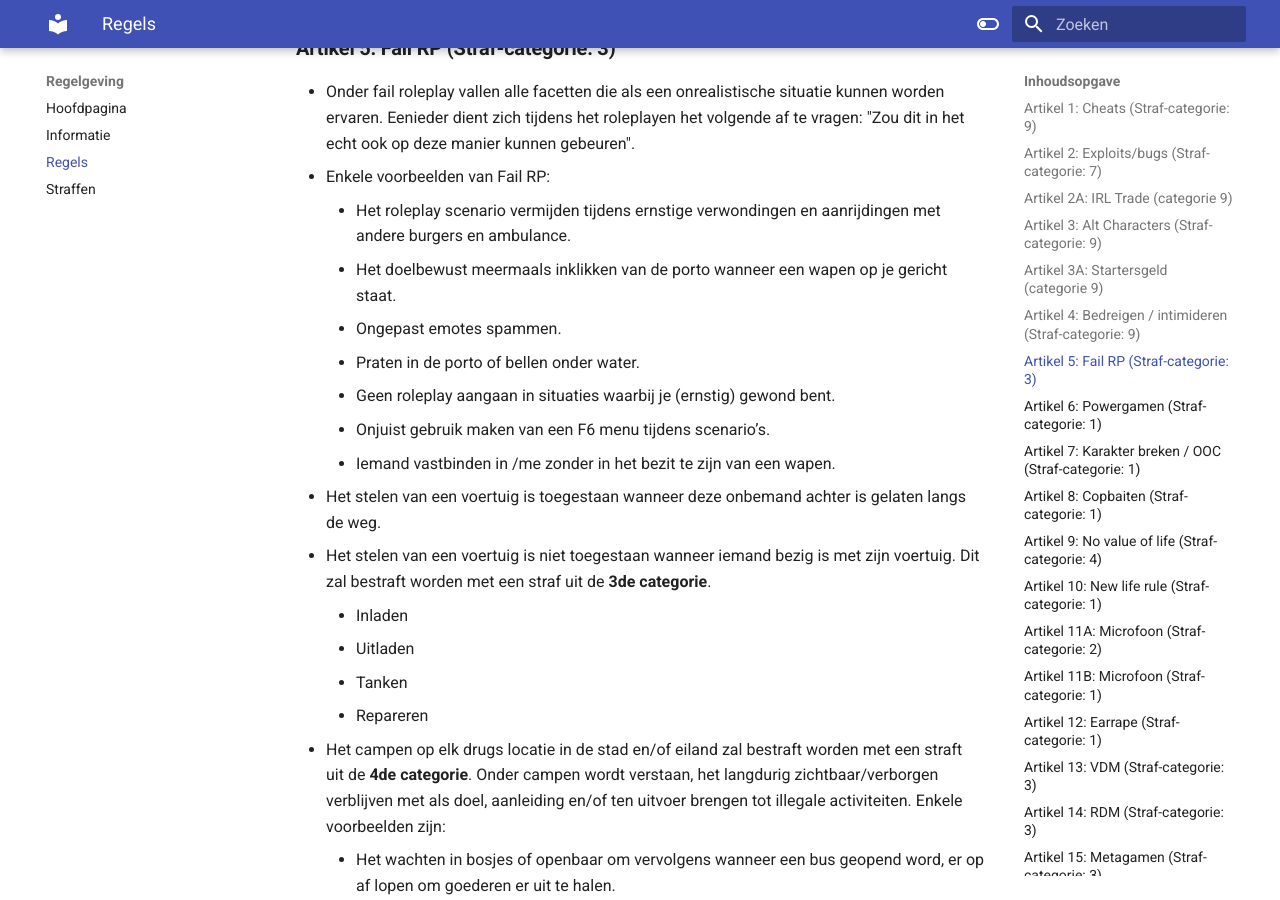
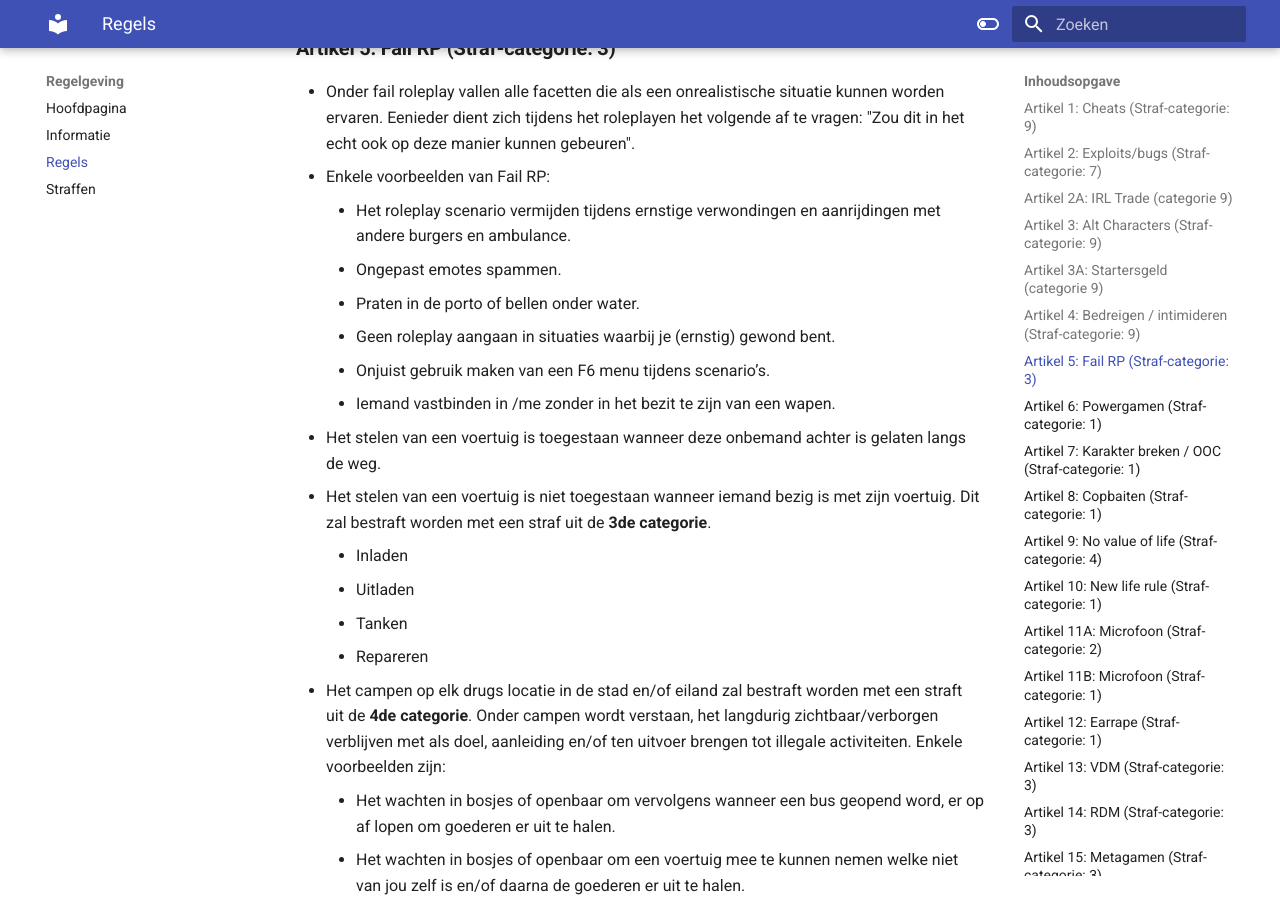
Before and after one commit to ZuiderVeenRP/apv, an MkDocs documentation site: the page built from docs/algemeen.md, in a window 1280 px wide and 900 px high, scrolled down 1478 px. Built offline with MkDocs 1.6.1 and Material for MkDocs 9.7.7, drawn with Linux system fonts in a browser that asks for light colours; comment, search, counter and statistics services are not loaded; some of the changed text lies outside the part shown.

Commit message:
Update algemeen.md

```diff
--- a/docs/algemeen.md
+++ b/docs/algemeen.md
@@ -34,7 +34,6 @@
    - Onder fail roleplay vallen alle facetten die als een onrealistische situatie kunnen worden ervaren. Eenieder dient zich tijdens het roleplayen het volgende af te vragen: "Zou dit in het echt ook op deze manier kunnen gebeuren".
    - Enkele voorbeelden van Fail RP:
       * Het roleplay scenario vermijden tijdens ernstige verwondingen en aanrijdingen met andere burgers en ambulance.
-      * Het doelbewust meermaals inklikken van de porto wanneer een wapen op je gericht staat.
       * Ongepast emotes spammen.
       * Praten in de porto of bellen onder water.
       * Geen roleplay aangaan in situaties waarbij je (ernstig) gewond bent.
```
Also changed, not shown: other parts of docs/algemeen.md (+1 -0 lines).
